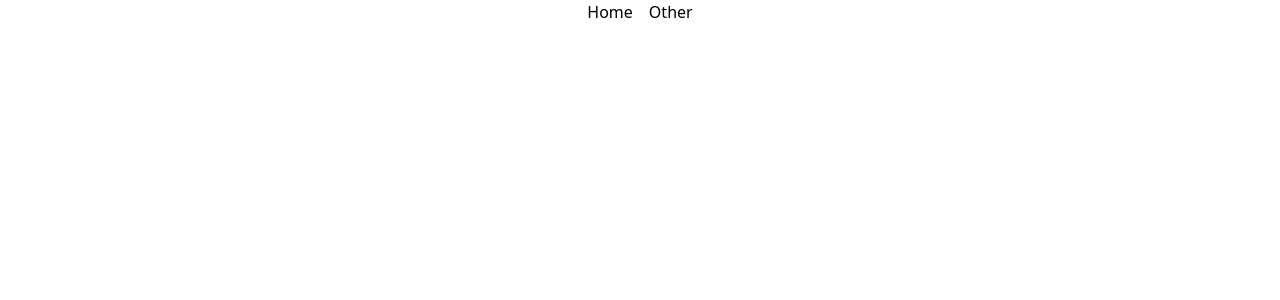
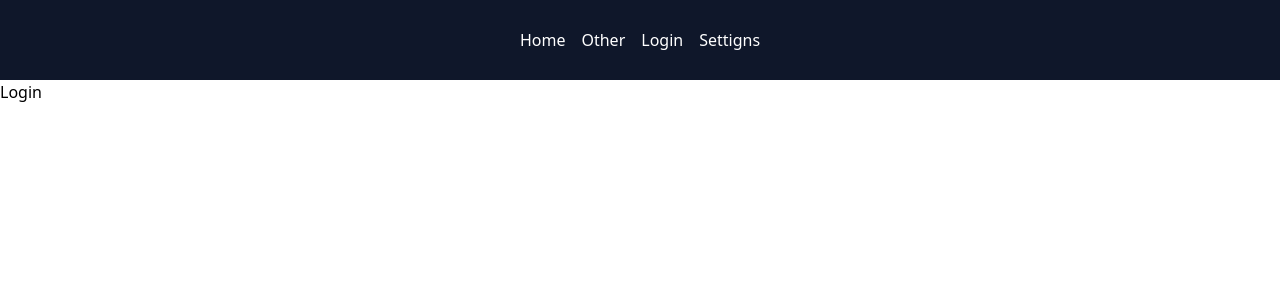
Before and after one commit to RRuben21/company-directory, a Vue app: page /login in a window 1280 px wide. Before the commit this address had no page. Shown: the top 300 px of the page. Built offline with nearby package versions, Linux system fonts and the light colour scheme.

Commit message:
Nav bar done

```diff
--- a/src/components/NavMenu.vue
+++ b/src/components/NavMenu.vue
@@ -1,11 +1,14 @@
 <template>
-  <nav>
-    <RouterLink to="/">Home</RouterLink>
-    <RouterLink to="/other">Other</RouterLink>
+  <nav class="bg-slate-900 h-20 items-center text-white flex justify-center space-x-4">
+    <RouterLink :to="{name:'Home'}">Home</RouterLink>
+    <RouterLink :to="{name:'Other'}">Other</RouterLink>
+    <RouterLink :to="{name:'LoginPage'}">Login</RouterLink>
+    <RouterLink :to="{name:'SettingsPage'}">Settigns</RouterLink>
+
   </nav>
 </template>
 
-<style lang="postcss" scoped>
+<!-- <style lang="postcss" scoped>
 nav {
   @apply flex justify-center space-x-4;
 
@@ -13,4 +16,4 @@
     @apply underline underline-offset-4;
   }
 }
-</style>
+</style> -->
--- /dev/null
+++ b/src/views/CardDetails.vue
@@ -0,0 +1,3 @@
+<template>
+    Card Details
+</template>
--- /dev/null
+++ b/src/views/LoginPage.vue
@@ -0,0 +1,3 @@
+<template>
+    Login
+</template>
--- /dev/null
+++ b/src/views/SettingsPage.vue
@@ -0,0 +1,3 @@
+<template>
+    Settings
+</template>
```
Also changed, not shown: src/router.js (+7 -0 lines).
